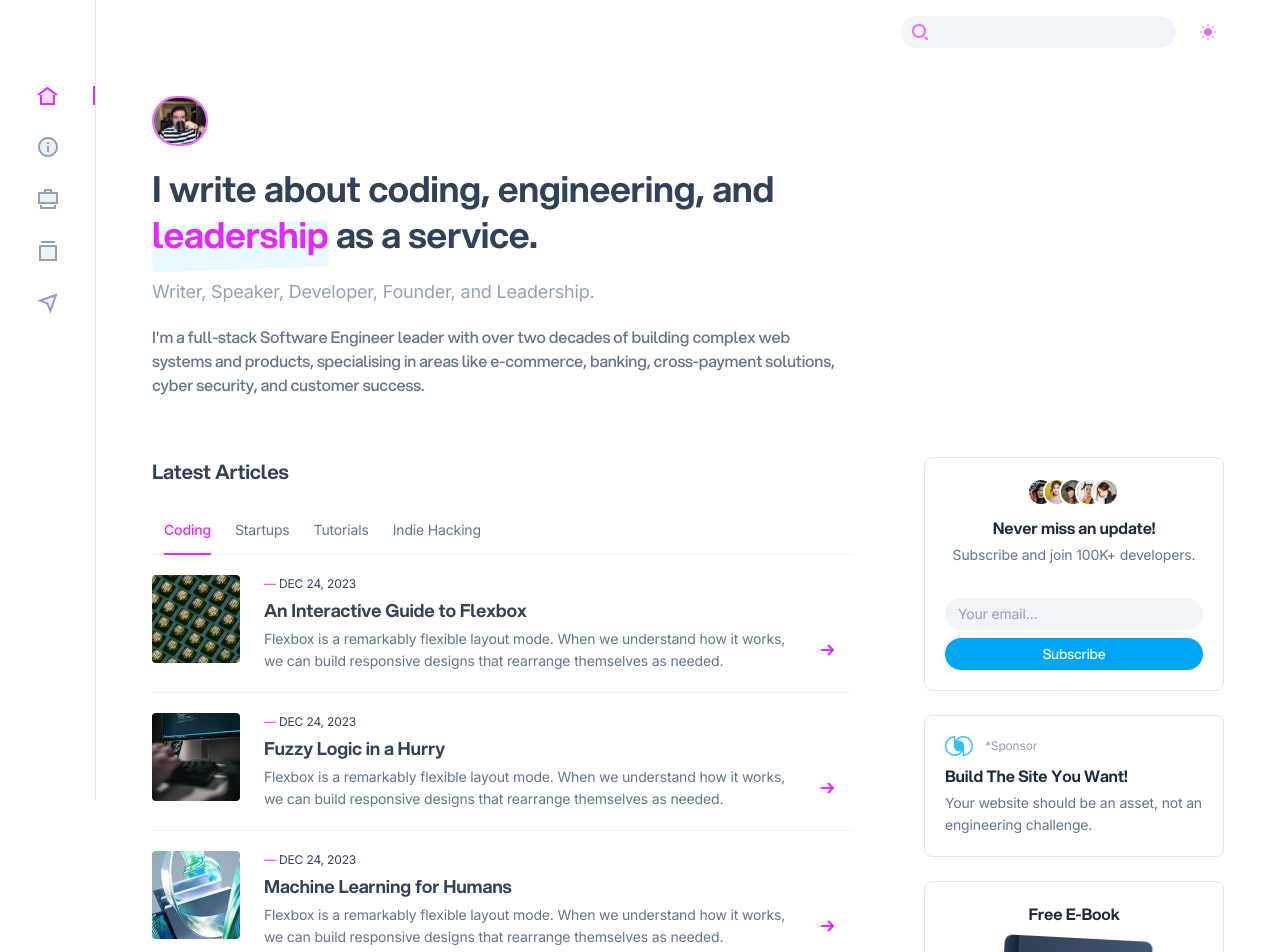
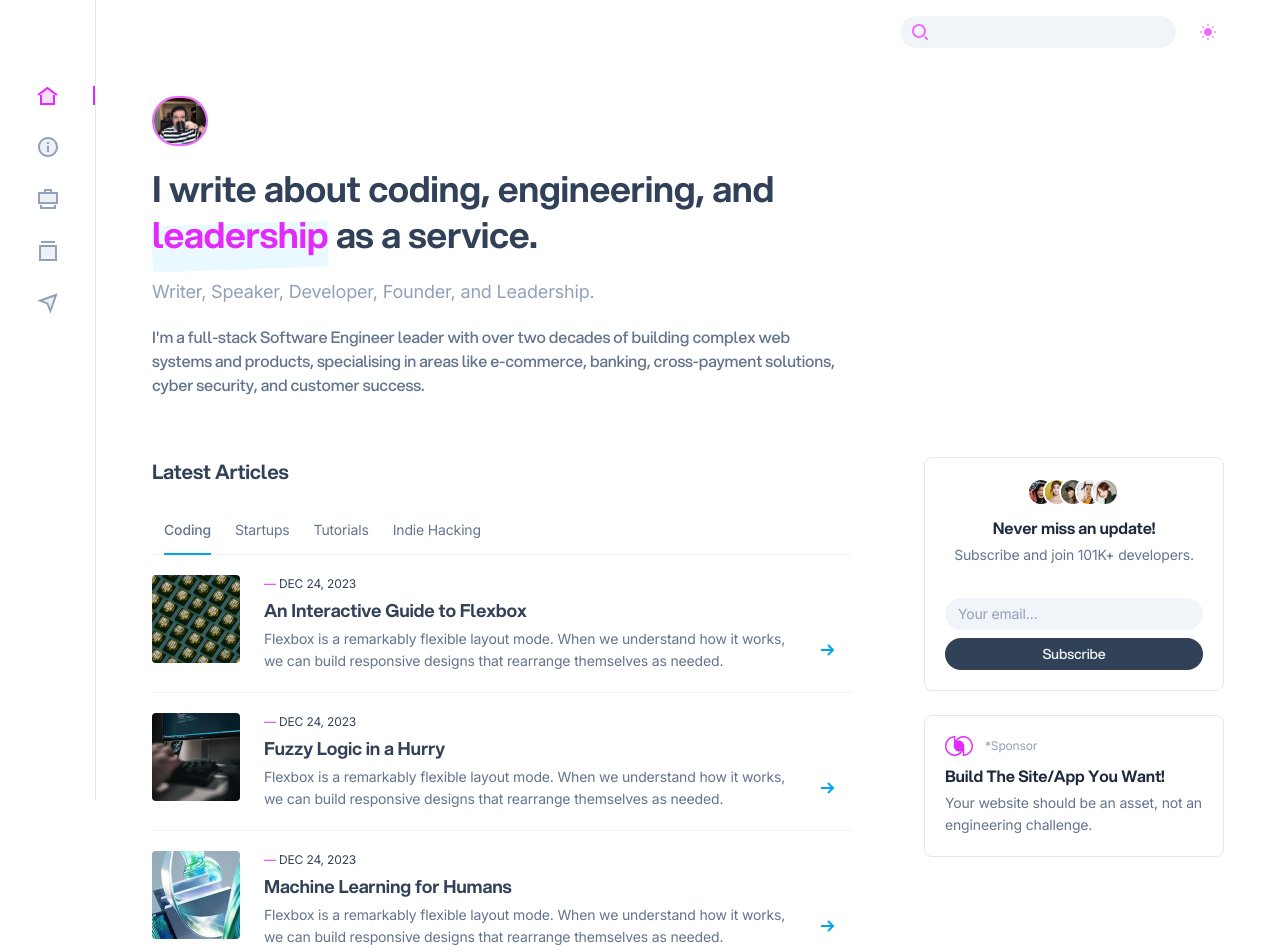
Before and after one commit to praesenx/api, a Vue app in the folder web/: page / in a window 1280 px wide. Shown: the top 952 px of the page. Built offline with nearby package versions, Linux system fonts and the light colour scheme; a web font is replaced by a local one.

Commit message:
work on colours

```diff
--- a/web/src/css/support/blog.css
+++ b/web/src/css/support/blog.css
@@ -38,3 +38,12 @@
     @apply dark:bg-linear-to-t dark:bg-slate-900 dark:border-slate-800 dark:from-slate-800 dark:to-slate-800/30;
     @apply dark:hover:bg-linear-to-b;
 }
+
+.blog-widgets-btn-sm {
+    @apply w-full text-slate-100 bg-slate-700 hover:bg-slate-800 cursor-pointer;
+    @apply dark:bg-sky-600 dark:hover:bg-sky-700;
+}
+
+.blog-widgets-subscriber-avatar {
+    @apply rounded-full border-2 border-white dark:border-slate-800 box-content;
+}
--- a/web/src/css/support/utility-patterns.css
+++ b/web/src/css/support/utility-patterns.css
@@ -64,7 +64,7 @@ input[type='search']::-webkit-search-results-decoration {
 .form-textarea,
 .form-multiselect,
 .form-select {
-	@apply bg-slate-100 dark:bg-slate-700 text-sm px-3 py-2 rounded-full focus:border-indigo-500 dark:border-slate-700 dark:focus:border-indigo-500 focus:ring-2 focus:ring-indigo-200 dark:focus:ring-0;
+	@apply bg-slate-100 dark:bg-slate-700 text-sm px-3 py-2 rounded-full focus:border-fuchsia-500 dark:border-slate-700 dark:focus:border-fuchsia-500 focus:ring-2 focus:ring-fuchsia-200 dark:focus:ring-0;
 }
 
 .form-input,
--- a/web/src/pages/HomePage.vue
+++ b/web/src/pages/HomePage.vue
@@ -27,7 +27,6 @@
 							<div class="space-y-6">
 								<WidgetNewsletterPartial />
 								<WidgetSponsorPartial />
-								<WidgetBookPartial />
 							</div>
 						</aside>
 					</div>
@@ -48,7 +47,6 @@ import TalksPartial from '@partials/TalksPartial.vue';
 import FeaturedProjectsPartial from '@partials/FeaturedProjectsPartial.vue';
 import WidgetNewsletterPartial from '@partials/WidgetNewsletterPartial.vue';
 import WidgetSponsorPartial from '@partials/WidgetSponsorPartial.vue';
-import WidgetBookPartial from '@partials/WidgetBookPartial.vue';
 import FooterPartial from '@partials/FooterPartial.vue';
 
 export default {
@@ -62,7 +60,6 @@ export default {
 		FeaturedProjectsPartial,
 		WidgetNewsletterPartial,
 		WidgetSponsorPartial,
-		WidgetBookPartial,
 		FooterPartial,
 	},
 };
--- a/web/src/pages/SubscribePage.vue
+++ b/web/src/pages/SubscribePage.vue
@@ -113,7 +113,6 @@
 						<aside class="md:w-[240px] lg:w-[300px] shrink-0">
 							<div class="space-y-6">
 								<WidgetSponsorPartial />
-								<WidgetBookPartial />
 							</div>
 						</aside>
 					</div>
@@ -129,7 +128,6 @@
 import SideNavPartial from '@partials/SideNavPartial.vue';
 import HeaderPartial from '@partials/HeaderPartial.vue';
 import WidgetSponsorPartial from '@partials/WidgetSponsorPartial.vue';
-import WidgetBookPartial from '@partials/WidgetBookPartial.vue';
 import FooterPartial from '@partials/FooterPartial.vue';
 
 export default {
@@ -138,7 +136,6 @@ export default {
 		SideNavPartial,
 		HeaderPartial,
 		WidgetSponsorPartial,
-		WidgetBookPartial,
 		FooterPartial,
 	},
 };
--- a/web/src/partials/ArticleItemPartial.vue
+++ b/web/src/partials/ArticleItemPartial.vue
@@ -4,7 +4,7 @@
 			<img class="rounded-sm w-16 h-16 sm:w-[88px] sm:h-[88px] object-cover mr-6" :src="item.image" width="88" height="88" :alt="item.title" />
 			<div>
 				<div class="text-xs text-slate-700 uppercase mb-1 dark:text-slate-500">
-                    <span class="dark:text-sky-400 text-fuchsia-500">—</span>&nbsp;{{ item.date }}
+                    <span class="dark:text-fuchsia-400 text-fuchsia-500">—</span>&nbsp;{{ item.date }}
                 </div>
 				<h3 class="text-slate-700 font-aspekta text-lg font-[650] mb-1 dark:text-slate-300">
 					<router-link
@@ -18,7 +18,7 @@
 					<div class="grow text-sm text-slate-500 dark:text-slate-600">
 						{{ item.excerpt }}
 					</div>
-					<router-link class="hidden lg:flex shrink-0 text-fuchsia-500 dark:text-sky-400 items-center justify-center w-12 group" :to="item.slug" tabindex="-1">
+					<router-link class="hidden lg:flex shrink-0 text-sky-500 dark:text-fuchsia-400 items-center justify-center w-12 group" :to="item.slug" tabindex="-1">
 						<svg class="fill-current group-hover:translate-x-2 duration-150 ease-in-out" xmlns="http://www.w3.org/2000/svg" width="14" height="12">
 							<path d="M9.586 5 6.293 1.707 7.707.293 13.414 6l-5.707 5.707-1.414-1.414L9.586 7H0V5h9.586Z" />
 						</svg>
--- a/web/src/partials/ArticlesListPartial.vue
+++ b/web/src/partials/ArticlesListPartial.vue
@@ -5,7 +5,7 @@
 		<!-- Filters -->
 		<ul class="flex flex-wrap text-sm border-b border-slate-100 dark:border-slate-800">
 			<li class="px-3 -mb-px">
-				<a class="block py-3 font-medium text-fuchsia-500 border-b-2 border-fuchsia-500 dark:text-slate-300 dark:border-sky-400" href="#">Coding</a>
+				<a class="block py-3 font-medium text-slate-500 border-b-2 border-sky-500 dark:text-slate-300 dark:border-fuchsia-400" href="#">Coding</a>
 			</li>
 			<li class="px-3 -mb-px">
 				<a class="block py-3 text-slate-500 hover:text-slate-600 dark:text-slate-400 dark:hover:text-slate-300" href="#">Startups</a>
--- a/web/src/partials/WidgetBookPartial.vue
+++ /dev/null
@@ -1,14 +0,0 @@
-<template>
-	<div class="rounded-lg border border-slate-200 dark:border-slate-800 dark:bg-linear-to-t dark:from-slate-800 dark:to-slate-800/30 p-5">
-		<div class="font-aspekta font-[650] text-center mb-3">Free E-Book</div>
-		<div class="text-center">
-			<img class="inline-flex rounded-lg shadow-lg rotate-3" src="../images/book.png" width="148" height="190" alt="Book" />
-		</div>
-	</div>
-</template>
-
-<script>
-export default {
-	name: 'WidgetBookPartial',
-};
-</script>
--- a/web/src/partials/WidgetNewsletterPartial.vue
+++ b/web/src/partials/WidgetNewsletterPartial.vue
@@ -2,29 +2,58 @@
 	<div class="rounded-lg border border-slate-200 dark:border-slate-800 dark:bg-linear-to-t dark:from-slate-800 dark:to-slate-800/30 p-5">
 		<div class="text-center mb-1">
 			<div class="inline-flex -space-x-3 -ml-0.5">
-				<img class="rounded-full border-2 border-white dark:border-slate-800 box-content" src="../images/avatar-01.jpg" width="24" height="24" alt="Avatar 01" />
-				<img class="rounded-full border-2 border-white dark:border-slate-800 box-content" src="../images/avatar-02.jpg" width="24" height="24" alt="Avatar 02" />
-				<img class="rounded-full border-2 border-white dark:border-slate-800 box-content" src="../images/avatar-03.jpg" width="24" height="24" alt="Avatar 03" />
-				<img class="rounded-full border-2 border-white dark:border-slate-800 box-content" src="../images/avatar-04.jpg" width="24" height="24" alt="Avatar 04" />
-				<img class="rounded-full border-2 border-white dark:border-slate-800 box-content" src="../images/avatar-05.jpg" width="24" height="24" alt="Avatar 05" />
+				<img
+                    v-for="subs in newsletter.subscribers"
+                    :key="subs.id"
+                    class="blog-widgets-subscriber-avatar"
+                    :src="subs.avatar"
+                    width="24"
+                    height="24"
+                    :alt="subs.name"
+                />
 			</div>
 		</div>
 		<div class="text-center mb-8">
 			<div class="font-aspekta font-[650] mb-1">Never miss an update!</div>
-			<p class="text-sm text-slate-500 dark:text-slate-400">Subscribe and join 100K+ developers.</p>
+			<p class="text-sm text-slate-500 dark:text-slate-400">Subscribe and join {{ newsletter.count }} developers.</p>
 		</div>
 		<form>
 			<div class="mb-2">
 				<label class="sr-only" for="newsletter">Your email…</label>
 				<input id="newsletter" type="email" class="form-input py-1 w-full" placeholder="Your email…" />
 			</div>
-			<button class="btn-sm w-full text-slate-100 bg-sky-500 hover:bg-sky-600" type="submit">Subscribe</button>
+			<button class="btn-sm blog-widgets-btn-sm" type="submit">Subscribe</button>
 		</form>
 	</div>
 </template>
 
-<script>
-export default {
-	name: 'WidgetNewsletterPartial',
-};
+<script setup lang="ts">
+
+interface Subscribers {
+    id: number;
+    name: string;
+    avatar: string;
+}
+
+interface Newsletter  {
+    count: string;
+    subscribers: Subscribers[];
+}
+
+const subscribers: Subscribers[] = [
+    { id: 1, name: '001', avatar: 'avatar-01.jpg' },
+    { id: 2, name: '002', avatar: 'avatar-02.jpg' },
+    { id: 3, name: '003', avatar: 'avatar-03.jpg' },
+    { id: 4, name: '004', avatar: 'avatar-04.jpg' },
+    { id: 5, name: '005', avatar: 'avatar-05.jpg' },
+];
+
+const newsletter: Newsletter = {
+    count: '101K+',
+    subscribers: subscribers.map((sub: Subscribers): Subscribers => ({
+        id: sub.id,
+        name: sub.name,
+        avatar: new URL(`../images/${sub.avatar}`, import.meta.url).href,
+    }))
+}
 </script>
--- a/web/src/partials/WidgetSponsorPartial.vue
+++ b/web/src/partials/WidgetSponsorPartial.vue
@@ -1,22 +1,27 @@
 <template>
 	<div class="rounded-lg border border-slate-200 dark:border-slate-800 dark:bg-linear-to-t dark:from-slate-800 dark:to-slate-800/30 p-5">
 		<div class="flex items-center space-x-3 mb-2">
-			<svg xmlns="http://www.w3.org/2000/svg" width="28" height="20">
+			<svg xmlns="http://www.w3.org/2000/svg" width="28" height="20" class="fill-current blog-side-nav-router-link-a-active">
 				<path
-					fill="#38BDF8"
 					fill-rule="evenodd"
 					d="M.73 6.173a9.92 9.92 0 0 1 3.527-4.488A9.294 9.294 0 0 1 9.58 0h.737v4.67l.14-.226a9.68 9.68 0 0 1 4.3-3.683A9.205 9.205 0 0 1 20.29.192a9.461 9.461 0 0 1 4.904 2.737 10.143 10.143 0 0 1 2.622 5.12c.37 1.94.18 3.95-.545 5.778a9.92 9.92 0 0 1-3.528 4.488A9.294 9.294 0 0 1 18.42 20h-.737v-4.67a10.459 10.459 0 0 1-.14.226 9.68 9.68 0 0 1-4.3 3.683 9.205 9.205 0 0 1-5.534.569 9.461 9.461 0 0 1-4.904-2.737 10.143 10.143 0 0 1-2.622-5.12C-.186 10.01.004 8 .73 6.173ZM8.841 10V1.573a7.89 7.89 0 0 0-3.766 1.391A8.394 8.394 0 0 0 2.09 6.762a8.808 8.808 0 0 0-.462 4.889 8.583 8.583 0 0 0 2.219 4.332 8.006 8.006 0 0 0 4.15 2.316 7.789 7.789 0 0 0 4.683-.482 8.18 8.18 0 0 0 3.528-2.95 4.958 4.958 0 0 1-2.209.518c-2.849 0-5.158-2.411-5.158-5.385Zm10.316 8.427a7.89 7.89 0 0 0 3.766-1.391 8.393 8.393 0 0 0 2.985-3.798 8.807 8.807 0 0 0 .462-4.889 8.583 8.583 0 0 0-2.219-4.332 8.006 8.006 0 0 0-4.15-2.316 7.789 7.789 0 0 0-4.683.482 8.179 8.179 0 0 0-3.528 2.95A4.958 4.958 0 0 1 14 4.615c2.849 0 5.158 2.411 5.158 5.385v8.427Z"
 				/>
 			</svg>
 			<span class="text-xs text-slate-400 dark:text-slate-500">*Sponsor</span>
 		</div>
-		<div class="font-aspekta font-[650] mb-1">Build The Site You Want!</div>
-		<p class="text-sm text-slate-500 dark:text-slate-400">Your website should be an asset, not an engineering challenge.</p>
+		<div class="font-aspekta font-[650] mb-1">{{ sponsor.title }}</div>
+		<p class="text-sm text-slate-500 dark:text-slate-400">{{ sponsor.description }}</p>
 	</div>
 </template>
 
-<script>
-export default {
-	name: 'WidgetSponsorPartial',
-};
+<script setup lang="ts">
+interface Sponsor {
+    title: string;
+    description: string;
+}
+
+const sponsor: Sponsor = {
+    title: 'Build The Site/App You Want!',
+    description: 'Your website should be an asset, not an engineering challenge.',
+}
 </script>
```
